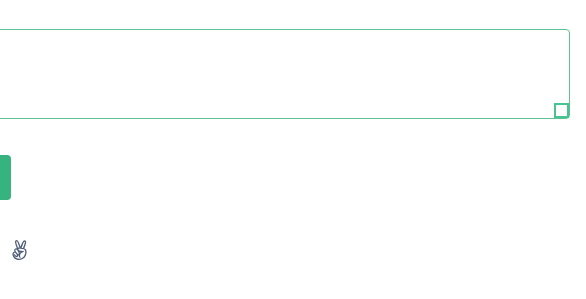
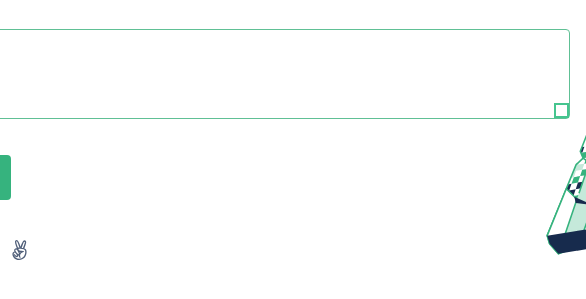
Before and after one commit to kimitaWanjohi/my-portfolio, a website: page index.html in a window 1280 px wide. Shown: the part 5528-5827 px from the top of the page, 694-1280 px from the left. Drawn offline with Linux system fonts and the light colour scheme.

Commit message:
Add form ilustration

```diff
--- a/index.html
+++ b/index.html
@@ -276,7 +276,7 @@
 
         <!-- Contact section -->
         <section class="section">
-            <div class="container">
+            <div class="container relative">
                 <h1 class="main-title p-2">
                     I'm always interested in hearing about new projects, so if you'd like to chat please get in touch.
                 </h1>
@@ -325,6 +325,7 @@
                         </li>
                     </ul>
                 </div>
+                <img class="absolute-b-r" src="assets/illustration-contact-form.svg" alt="">
             </div>
         </section>
     </div>
--- a/style.css
+++ b/style.css
@@ -40,6 +40,15 @@ ul {
   padding: 0.5rem;
 }
 
+.relative {
+  position: relative;
+}
+
+.absolute-b-r {
+  position: absolute;
+  bottom: 3rem;
+  right: 0;
+}
 
 /* .section {
 
```
Also changed, not shown: assets/illustration-contact-form.svg (added).
